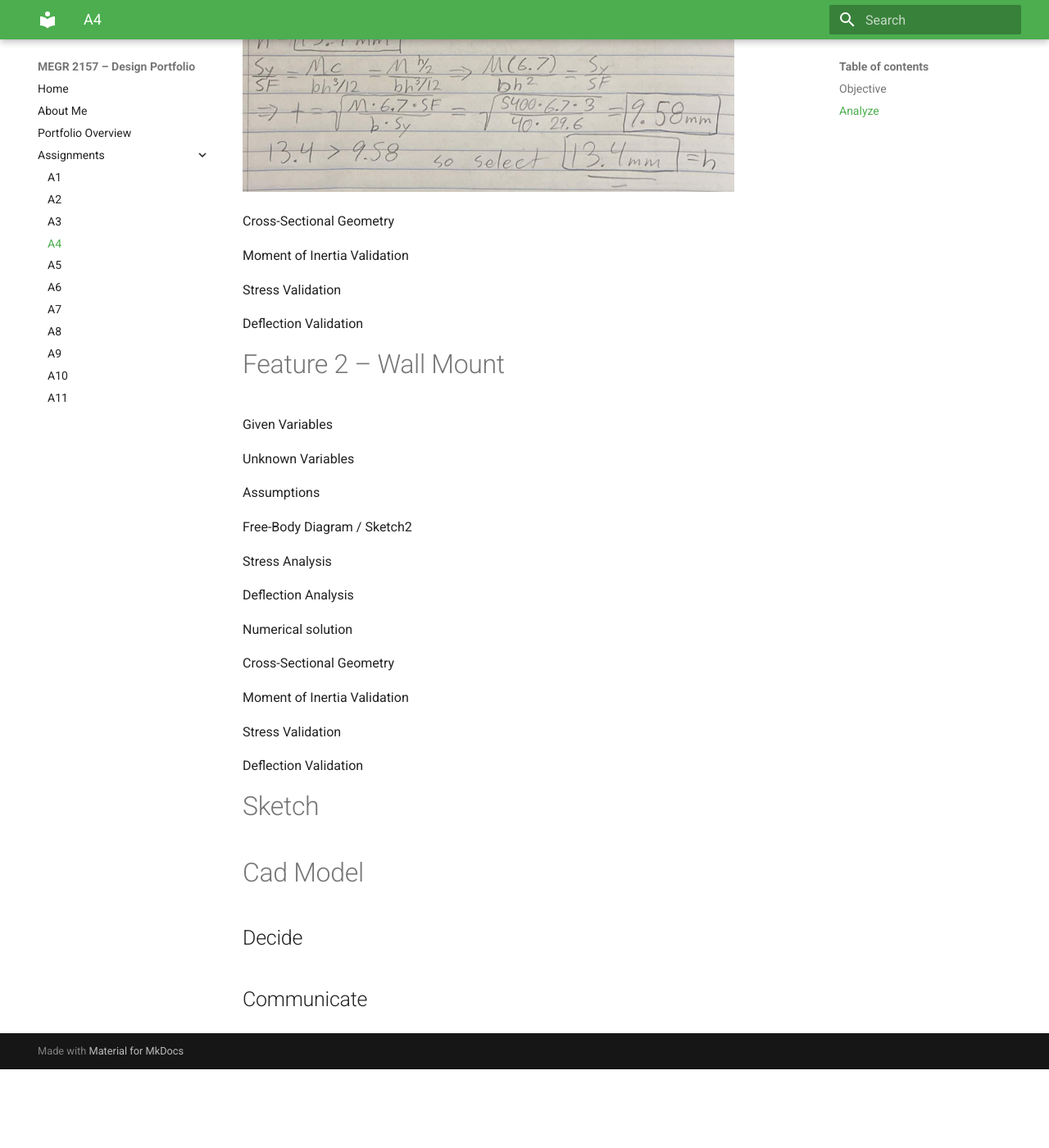
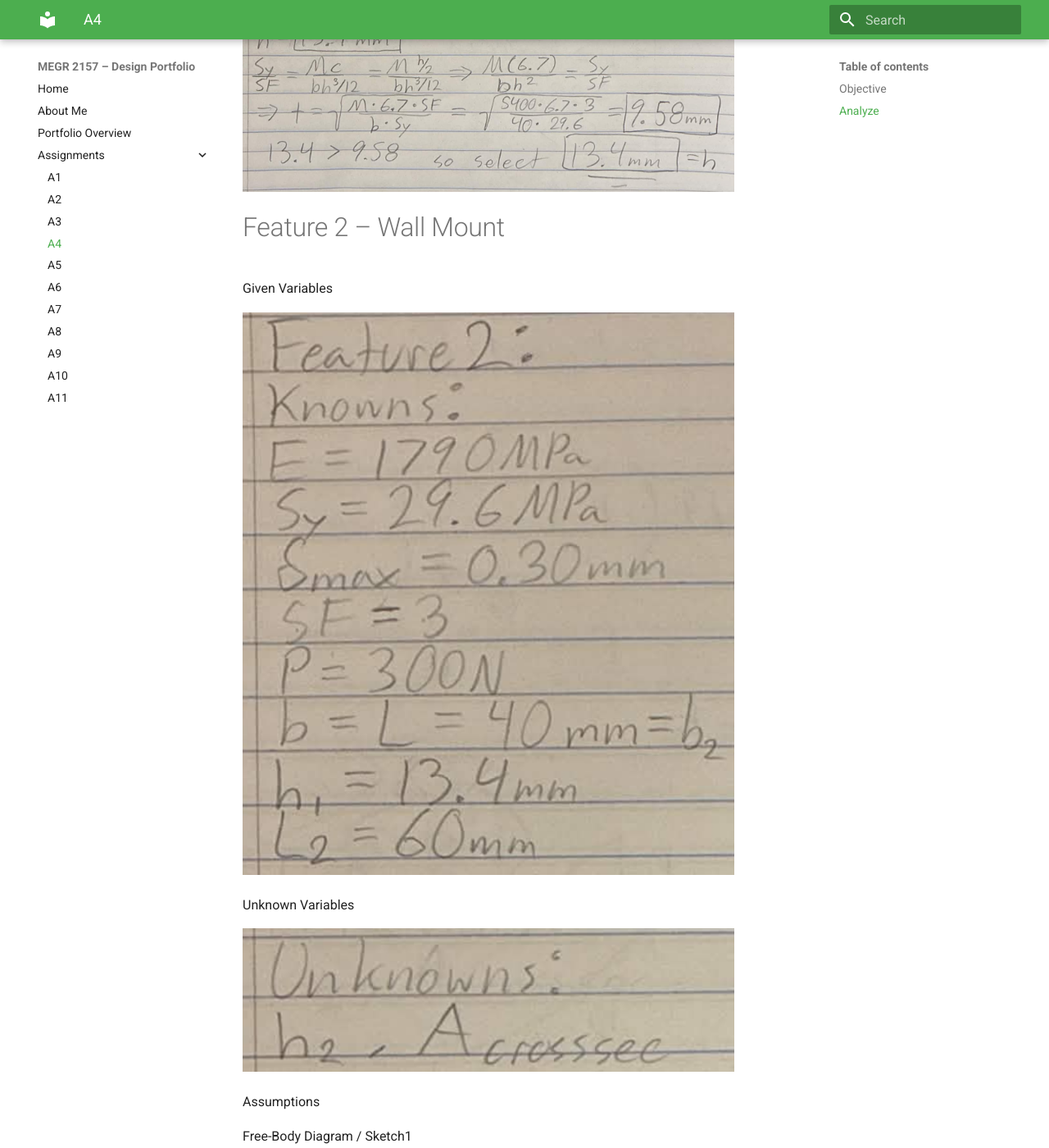
Before and after one commit to jhuss6/Jacob-Huss-s-MEGR2156-Portfolio, an MkDocs documentation site: the page built from docs/assignments/A04/index.md, in a window 1280 px wide and 1400 px high, scrolled down 3612 px. Shown: the whole window at 82% size. Built offline with MkDocs 1.6.1 and Material for MkDocs 9.7.7, drawn with Linux system fonts in a browser that asks for light colours; before the commit the page ends 4916 px from its top, so only the background shows below that.

Commit message:
Update index.md

```diff
--- a/docs/assignments/A04/index.md
+++ b/docs/assignments/A04/index.md
@@ -64,37 +64,25 @@ Calculations
 
 <img src="Feature1Calculation.png" alt="Calculations" width="600">
 
-Cross-Sectional Geometry
-
-Moment of Inertia Validation
-
-Stress Validation
-
-Deflection Validation
-
 # Feature 2 – Wall Mount
 
 Given Variables
 
+<img src="Feature2Knowns.png" alt="Givens 2" width="600">
+
 Unknown Variables
+
+<img src="Feature2Unknowns.png" alt="Find 2" width="600">
 
 Assumptions
 
-Free-Body Diagram / Sketch2
+Free-Body Diagram / Sketch1
 
-Stress Analysis
+<img src="Feature2Sketch.png" alt="Sketch 2" width="600">
 
-Deflection Analysis
+Calculations
 
-Numerical solution
-
-Cross-Sectional Geometry
-
-Moment of Inertia Validation
-
-Stress Validation
-
-Deflection Validation
+<img src="Feature2Calculation.png" alt="Calculations 2" width="600">
 
 # Sketch
 
```
